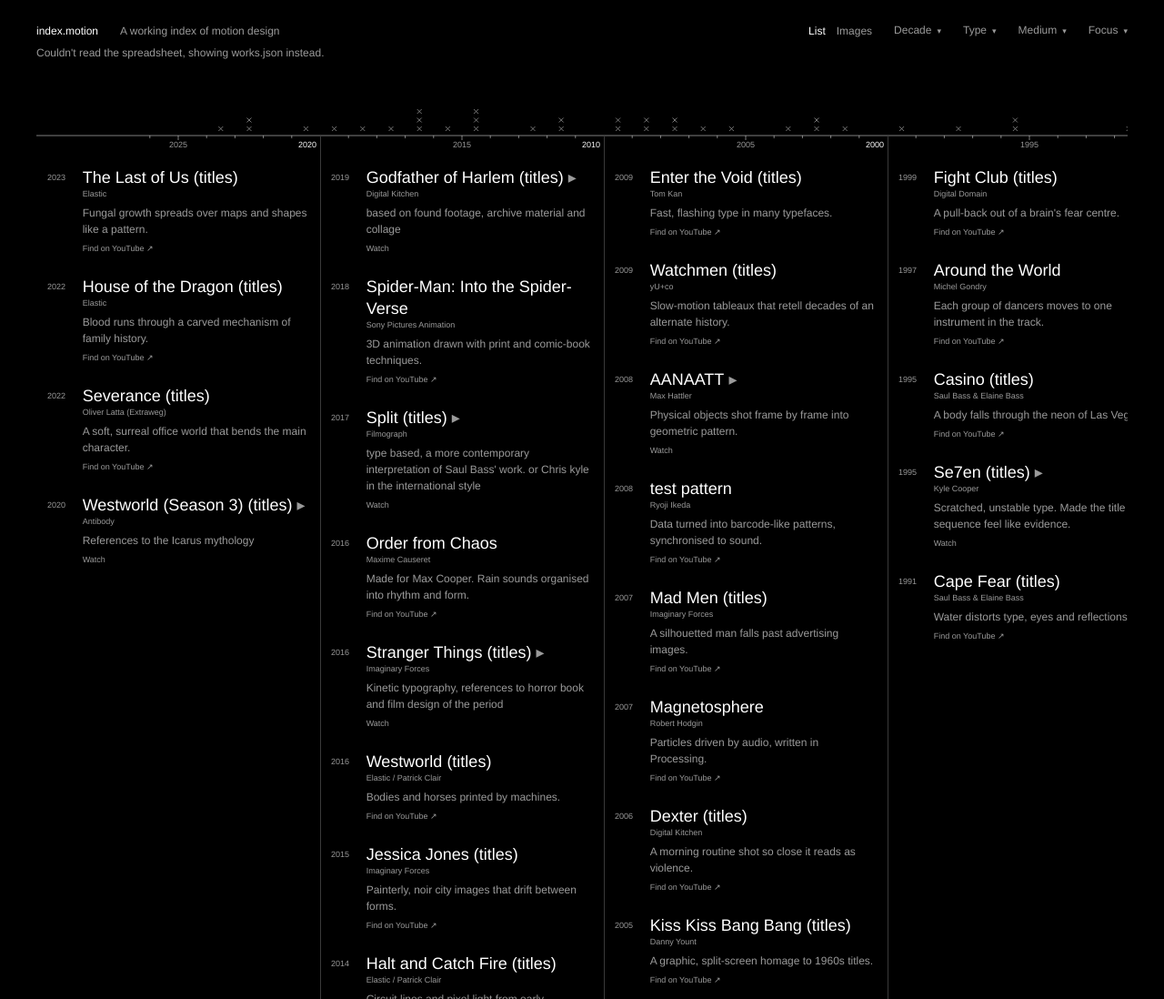
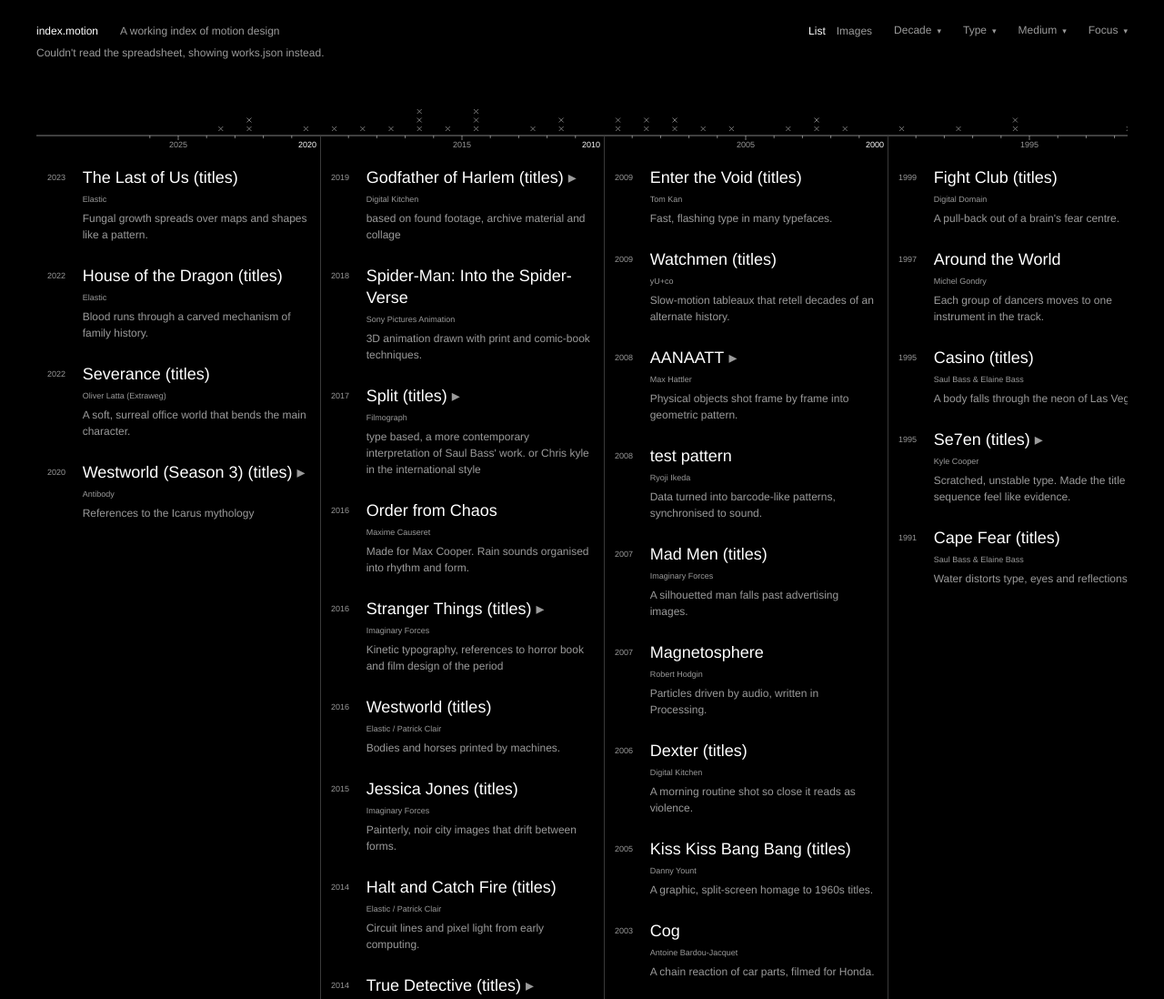
Before and after one commit to 0wenwells/index-motion, a plain HTML site: page index.html in a window 1280 px wide. Shown: the top 1098 px of the page at 91% size. Drawn offline with Linux system fonts and the light colour scheme; no server answers; a web font is replaced by a local one.

Commit message:
Entries: 6px between title and maker; no Watch text, clicking an entry plays it
Co-Authored-By: Claude Opus 5.5 <noreply@anthropic.com>
Claude-Session: https://claude.ai/code/session_01EjxuVyc34jkrA6GfCYETMZ

```diff
--- a/index.html
+++ b/index.html
@@ -105,11 +105,8 @@ svg { display: block; width: 100%; height: auto; }
 .work:hover p, .work:hover .m, .work.sel p, .work.sel .m { color: var(--ink); }   /* hover lifts the whole entry to white */
 .work .y { font-size: var(--s-meta); line-height: var(--l-title); font-variant-numeric: tabular-nums; color: var(--ink-2); }   /* sits on the title's line */
 .work .t { font-size: var(--s-title); line-height: var(--l-title); }
-.work .m { font-size: var(--s-meta); line-height: var(--l-meta); color: var(--ink-2); }
+.work .m { margin-top: 6px; font-size: var(--s-meta); line-height: var(--l-meta); color: var(--ink-2); }   /* half-unit between title and maker */
 .work p { margin: 6px 0 0; color: var(--ink-2); }
-.work .links { display: flex; gap: 12px; margin-top: 6px; flex-wrap: wrap; font-size: var(--s-meta); line-height: var(--l-meta); }
-.work .links a, .info .go { color: var(--ink-2); text-decoration: none; }
-.work .links a:hover, .info .go:hover { color: var(--ink); }
 /* Image view */
 .work.img { display: block; padding: 6px var(--indent); }
 .work.img:focus-visible { outline: none; }
@@ -123,7 +120,6 @@ svg { display: block; width: 100%; height: auto; }
 .info .y { grid-row: 1; font-size: var(--s-meta); line-height: var(--l-title); color: var(--ink-2); }
 .info .t { grid-row: 1; }
 .info p { margin: 6px 0 0; display: -webkit-box; -webkit-line-clamp: 3; -webkit-box-orient: vertical; overflow: hidden; }
-.info .go { margin-top: 6px; font-size: var(--s-meta); line-height: var(--l-meta); color: var(--ink-2); }
 .work.img:hover .info, .work.img:focus-within .info, .work.img:focus-visible .info, .work.img.sel .info { opacity: 1; }
 .work.img:focus-visible .thumb { outline: 1px solid var(--ink); outline-offset: 2px; }
 @media (hover: none) { .info { opacity: 1; background: linear-gradient(transparent 30%, rgba(0, 0, 0, 0.9)); align-content: end; } .info p { display: none; } }
@@ -425,17 +421,10 @@ var SHEET_CSV = "https://docs.google.com/spreadsheets/d/e/2PACX-1vS49s7kef_5-QOW
     box.addEventListener("click", function (e) { e.stopPropagation(); });
     return box;
   }
-  // "Watch": plays in place when the link is a video we can embed, otherwise opens the link
-  function watchLink(w, src, cls) {
-    var a = document.createElement("a"); if (cls) a.className = cls;
-    a.target = "_blank"; a.rel = "noopener";
-    a.href = w.url || "https://www.youtube.com/results?search_query=" + encodeURIComponent(w.title.replace(/\s*\(titles\)\s*/i, " titles ").trim() + " " + w.maker);
-    a.textContent = src ? "Watch" : (w.url ? "Open link ↗" : "Find on YouTube ↗");
-    a.addEventListener("click", function (e) {
-      e.stopPropagation();
-      if (src && !(e.metaKey || e.ctrlKey || e.shiftKey)) { e.preventDefault(); play(w.id); }   // modifier-click still opens the video's own page
-    });
-    return a;
+  // Clicking an entry plays it in place; a link that can't be embedded opens in a new tab
+  function open(w, src) {
+    if (src) { play(w.id); return; }
+    if (w.url) window.open(w.url, "_blank", "noopener");
   }
   document.addEventListener("keydown", function (e) { if (e.key === "Escape") stop(); });
   document.addEventListener("click", function (e) {
@@ -511,9 +500,13 @@ var SHEET_CSV = "https://docs.google.com/spreadsheets/d/e/2PACX-1vS49s7kef_5-QOW
         if (w.maker) body.appendChild(h("div", "m", w.maker));
         if (w.note) body.appendChild(h("p", null, w.note));
         if (state.playing === w.id) body.appendChild(player(w, src));
-        else { var links = h("div", "links"); links.appendChild(watchLink(w, src)); body.appendChild(links); }
         li.appendChild(body);
-        li.addEventListener("click", function () { if (src && state.playing !== w.id) play(w.id); });
+        if (state.playing !== w.id) {
+          li.tabIndex = 0; li.setAttribute("role", "button");
+          li.setAttribute("aria-label", "Play " + w.title + (w.maker ? ", " + w.maker : ""));
+          li.addEventListener("click", function () { open(w, src); });
+          li.addEventListener("keydown", function (e) { if ((e.key === "Enter" || e.key === " ") && e.target === li) { e.preventDefault(); open(w, src); } });
+        }
         ol.appendChild(li);
       });
       col.appendChild(ol); row.appendChild(col);
@@ -547,12 +540,10 @@ var SHEET_CSV = "https://docs.google.com/spreadsheets/d/e/2PACX-1vS49s7kef_5-QOW
     var t = h("div", "t" + (src ? " playable" : ""), w.title); info.appendChild(t);
     if (w.maker) info.appendChild(h("div", "m", w.maker));
     if (w.note) info.appendChild(h("p", null, w.note));
-    info.appendChild(watchLink(w, src, "go"));
     fig.appendChild(info);
     li.appendChild(fig);
-    var open = function () { if (src) play(w.id); };
-    li.addEventListener("click", open);
-    li.addEventListener("keydown", function (e) { if (e.key === "Enter" && e.target === li) { e.preventDefault(); open(); } });
+    li.addEventListener("click", function () { open(w, src); });
+    li.addEventListener("keydown", function (e) { if ((e.key === "Enter" || e.key === " ") && e.target === li) { e.preventDefault(); open(w, src); } });
     return li;
   }
 
```
